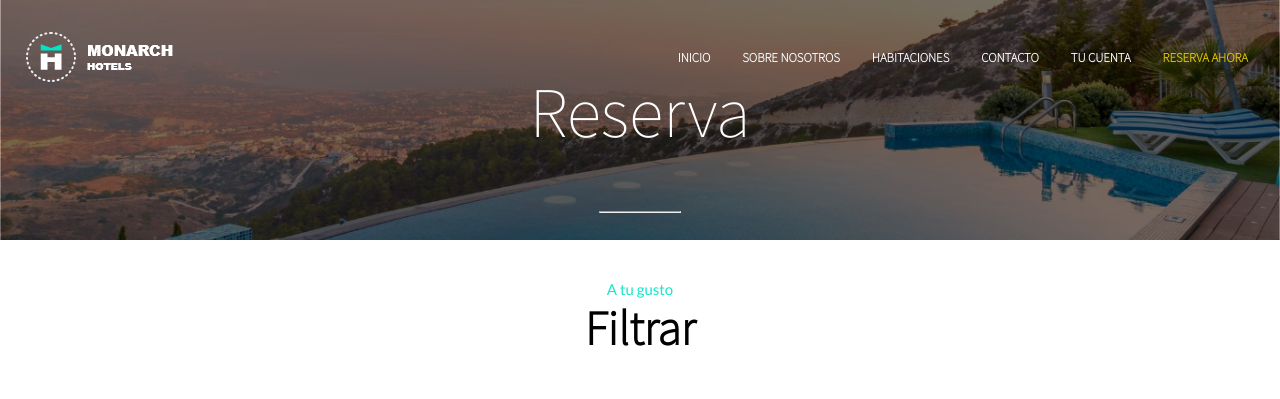
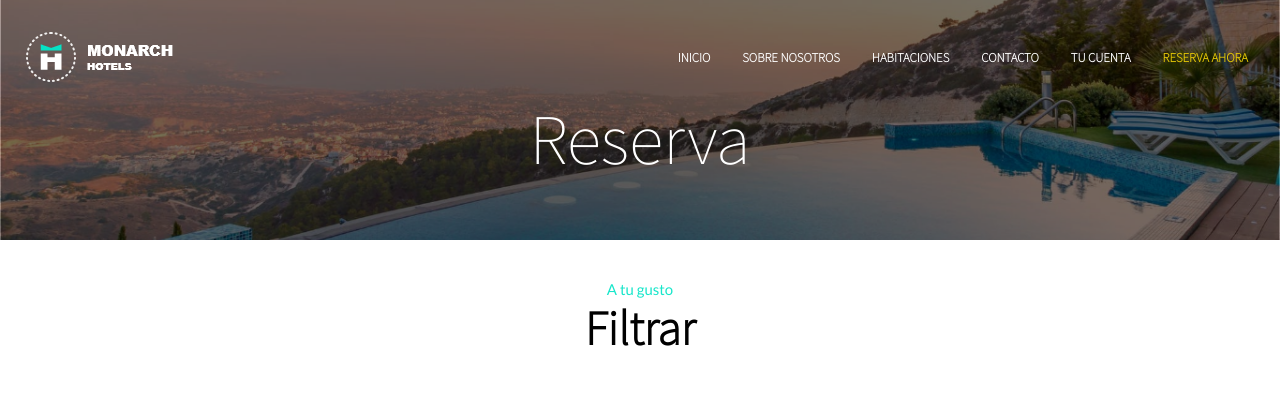
Before and after one commit to Diesouto/MonarchHotel, a PHP site: page /reserva.html in a window 1280 px wide. Shown: the top 399 px of the page. Run offline with PHP 8.4, Linux system fonts and the light colour scheme.

Commit message:
Css changes

```diff
--- a/css/styles.css
+++ b/css/styles.css
@@ -34,10 +34,15 @@ body {
   font-weight: 100;
 }
 
+hr {
+  margin-bottom: 30px;
+}
+
 h1 {
   font-family: "Source Sans Pro", sans-serif;
   font-size: 71px;
   font-weight: normal;
+  margin-bottom: 10px;
 }
 
 h3 {
--- a/css/styles.scss
+++ b/css/styles.scss
@@ -47,10 +47,15 @@ body {
     font-weight: 100;
 }
 
+hr {
+    margin-bottom: 30px;
+}
+
 h1 {
     font-family: $fuentePrincipal;
     font-size: 71px;
     font-weight: normal;
+    margin-bottom: 10px;
 }
 
 h3 {
--- a/reserva.html
+++ b/reserva.html
@@ -19,7 +19,6 @@
     <div id="cabeceraPag">
         <div id="contenido-cabecera">
             <h1>Reserva</h1>
-            <hr>
         </div>
     </div>
 
```
Also changed, not shown: 1 other file.
